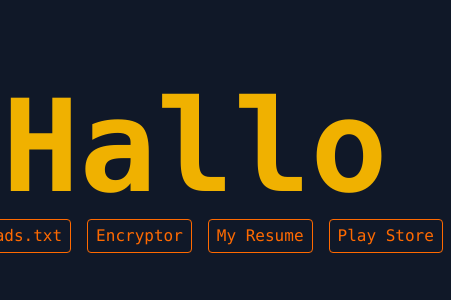
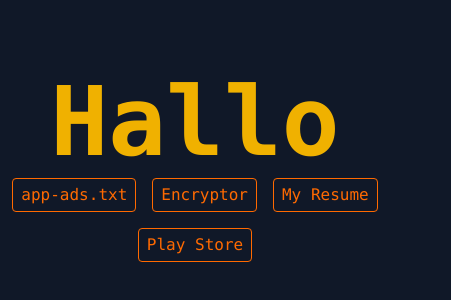
Before and after one commit to ken-tank/ken-tank.github.io, a website: page index.html in a window 390 px wide. Shown: the part 254-554 px from the top of the page, 451 px wide, since content can reach past the window. Drawn offline with Linux system fonts and the light colour scheme.

Commit message:
fix mobile display

```diff
--- a/index.html
+++ b/index.html
@@ -7,10 +7,10 @@
     <link rel="stylesheet" href="./output/style.css">
 </head>
 <body>
-    <span class="text-9xl font-black">
+    <span class="text-9xl not-lg:text-8xl font-black">
         Hallo
     </span>
-    <div class="flex flex-row gap-4 justify-center items-center flex-wrap w-lg">
+    <div class="flex flex-row gap-4 justify-center items-center flex-wrap w-lg not-lg:w-full">
         <a class="button" href="https://ken-tank.github.io/app-ads.txt">
             app-ads.txt
         </a>
```
Also changed, not shown: output/style.css.
